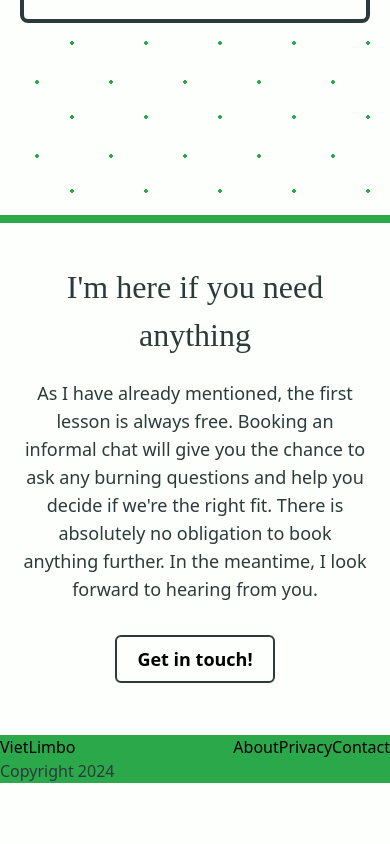
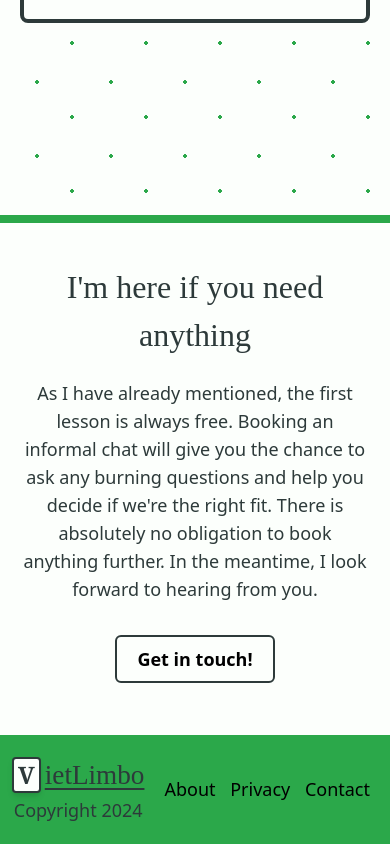
Before and after one commit to StevieBrooks/vietLimbo, a React (Create React App) app in the folder vietlimbo/: page / in a window 390 px wide. Shown: the part 5684-6528 px from the top of the page. Before the commit the page ends 6467 px from the top, so only its background shows below. Built offline with nearby package versions, Linux system fonts and the light colour scheme; the HTML template or start-up script is replaced by a standard one; a web font is replaced by a local one.

Commit message:
footer basic styling, not responsive yet

```diff
--- a/vietlimbo/src/components/Footer.jsx
+++ b/vietlimbo/src/components/Footer.jsx
@@ -1,17 +1,20 @@
 export default function Footer() {
     return (<>
 
-        <footer className="flex justify-between bg-primary">
-            <div className="brand">
-                <h3>VietLimbo</h3>
-                <p>Copyright 2024</p>
+        <footer className="flex justify-between items-center bg-primary py-5">
+            <div className="brand-container">
+            <div className="brand flex items-center ms-3 cursor-pointer">
+                <span className="logo bg-white text-secblack text-2xl font-bold font-serif px-1 rounded border-2 shadow-md">V</span>
+                <h1 className="ps-1 text-secblack text-md hover:text-white underline underline-offset-4">ietLimbo</h1>
+            </div>
+                <p className="ms-3 text-center text-lg">Copyright 2024</p>
             </div>
 
-            <div className="footer-menu">
-                <ul className="flex">
-                    <li>About</li>
-                    <li>Privacy</li>
-                    <li>Contact</li>
+            <div className="footer-menu w-4/5">
+                <ul className="flex justify-between mx-5 text-lg">
+                    <li className="hover:text-white"><a href="">About</a></li>
+                    <li className="hover:text-white"><a href="">Privacy</a></li>
+                    <li className="hover:text-white"><a href="">Contact</a></li>
                 </ul>
             </div>
         </footer>
```
